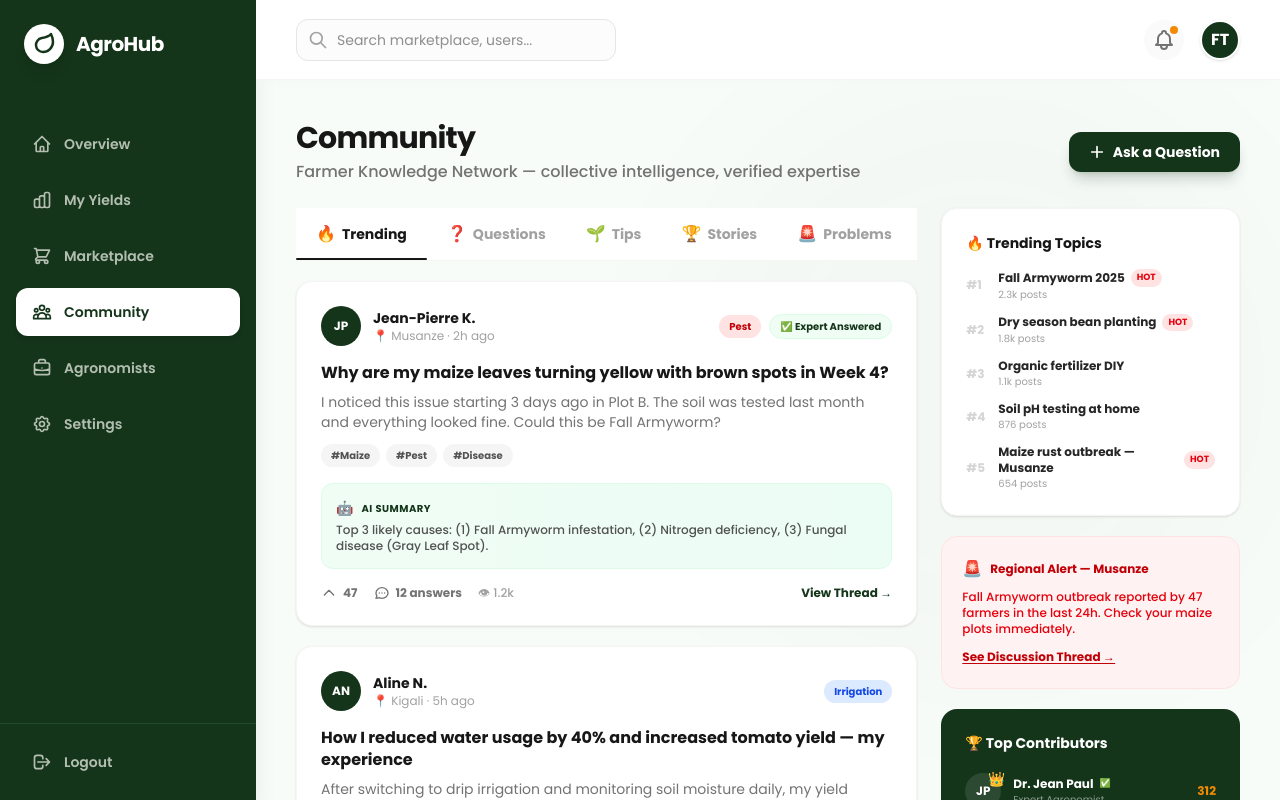
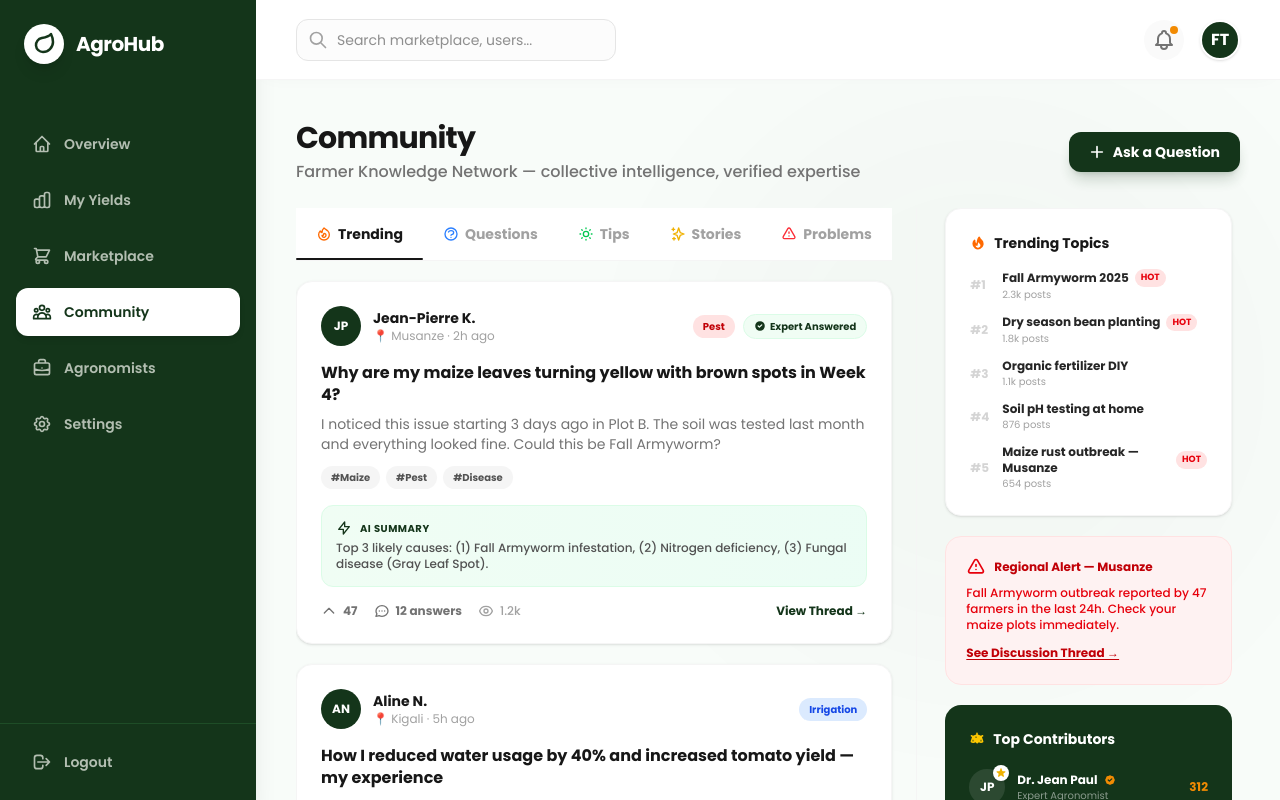
Before and after one commit to BYIRINGIRO-Samuel/Agro-hub, a Next.js app: page /dashboard/community in a window 1280 px wide. Shown: the top 800 px of the page. Built offline with nearby package versions, Linux system fonts and the light colour scheme.

Commit message:
Enhance Community layout with scrollable sidebar and replace emojis with optimized inline SVGs

```diff
--- a/app/dashboard/community/page.tsx
+++ b/app/dashboard/community/page.tsx
@@ -3,18 +3,17 @@
 import React, { useState } from "react";
 import Link from "next/link";
 
-/* ─── Data ─────────────────────────────────────── */
 const feedTabs = [
-  { id: "Trending",  label: "Trending",  icon: "🔥" },
-  { id: "Questions", label: "Questions", icon: "❓" },
-  { id: "Tips",      label: "Tips",      icon: "🌱" },
-  { id: "Stories",   label: "Stories",   icon: "🏆" },
-  { id: "Problems",  label: "Problems",  icon: "🚨" },
+  { id: "Trending",  label: "Trending",  icon: <svg className="w-4 h-4 text-orange-500" fill="none" viewBox="0 0 24 24" stroke="currentColor" strokeWidth="2"><path strokeLinecap="round" strokeLinejoin="round" d="M17.657 18.657A8 8 0 016.343 7.343S7 9 9 10c0-2 .5-5 2.986-7C14 5 16.09 5.777 17.656 7.343A7.975 7.975 0 0120 13a7.975 7.975 0 01-2.343 5.657z" /><path strokeLinecap="round" strokeLinejoin="round" d="M9.879 16.121A3 3 0 1012.015 11L11 14H9c0 .768.293 1.536.879 2.121z" /></svg> },
+  { id: "Questions", label: "Questions", icon: <svg className="w-4 h-4 text-blue-500" fill="none" viewBox="0 0 24 24" stroke="currentColor" strokeWidth="2"><path strokeLinecap="round" strokeLinejoin="round" d="M8.228 9c.549-1.165 2.03-2 3.772-2 2.21 0 4 1.343 4 3 0 1.4-1.278 2.575-3.006 2.907-.542.104-.994.54-.994 1.093m0 3h.01M21 12a9 9 0 11-18 0 9 9 0 0118 0z" /></svg> },
+  { id: "Tips",      label: "Tips",      icon: <svg className="w-4 h-4 text-green-500" fill="none" viewBox="0 0 24 24" stroke="currentColor" strokeWidth="2"><path strokeLinecap="round" strokeLinejoin="round" d="M12 3v1m0 16v1m9-9h-1M4 12H3m15.364 6.364l-.707-.707M6.343 6.343l-.707-.707m12.728 0l-.707.707M6.343 17.657l-.707.707M16 12a4 4 0 11-8 0 4 4 0 018 0z" /></svg> },
+  { id: "Stories",   label: "Stories",   icon: <svg className="w-4 h-4 text-yellow-500" fill="none" viewBox="0 0 24 24" stroke="currentColor" strokeWidth="2"><path strokeLinecap="round" strokeLinejoin="round" d="M5 3v4M3 5h4M6 17v4m-2-2h4m5-16l2.286 6.857L21 12l-5.714 2.143L13 21l-2.286-6.857L5 12l5.714-2.143L13 3z" /></svg> },
+  { id: "Problems",  label: "Problems",  icon: <svg className="w-4 h-4 text-red-500" fill="none" viewBox="0 0 24 24" stroke="currentColor" strokeWidth="2"><path strokeLinecap="round" strokeLinejoin="round" d="M12 9v2m0 4h.01m-6.938 4h13.856c1.54 0 2.502-1.667 1.732-3L13.732 4c-.77-1.333-2.694-1.333-3.464 0L3.34 16c-.77 1.333.192 3 1.732 3z" /></svg> },
 ];
 
 const posts = [
   {
-    id: 1, tab: "Questions ❓", tag: "Pest", crop: "Maize",
+    id: 1, tab: "Questions", tag: "Pest", crop: "Maize",
     author: "Jean-Pierre K.", location: "Musanze", avatar: "JP", time: "2h ago",
     title: "Why are my maize leaves turning yellow with brown spots in Week 4?",
     body: "I noticed this issue starting 3 days ago in Plot B. The soil was tested last month and everything looked fine. Could this be Fall Armyworm?",
@@ -23,7 +22,7 @@ const posts = [
     expertAnswered: true, tags: ["Maize", "Pest", "Disease"],
   },
   {
-    id: 2, tab: "Tips 🌱", tag: "Irrigation", crop: "Tomatoes",
+    id: 2, tab: "Tips", tag: "Irrigation", crop: "Tomatoes",
     author: "Aline N.", location: "Kigali", avatar: "AN", time: "5h ago",
     title: "How I reduced water usage by 40% and increased tomato yield — my experience",
     body: "After switching to drip irrigation and monitoring soil moisture daily, my yield jumped from 1.2T to 1.7T this season. Here's my step-by-step approach…",
@@ -32,7 +31,7 @@ const posts = [
     expertAnswered: false, tags: ["Tomatoes", "Irrigation", "Efficiency"],
   },
   {
-    id: 3, tab: "Problems 🚨", tag: "Disease", crop: "Beans",
+    id: 3, tab: "Problems", tag: "Disease", crop: "Beans",
     author: "Eric H.", location: "Rubavu", avatar: "EH", time: "1d ago",
     title: "URGENT: Bean rust spreading across 3 plots — what stops it fast?",
     body: "Started in Plot A and now affecting Plot C. Reddish-brown pustules on leaves. Tried copper fungicide but minimal effect after 4 days.",
@@ -41,7 +40,7 @@ const posts = [
     expertAnswered: true, tags: ["Beans", "Disease", "Urgent"],
   },
   {
-    id: 4, tab: "Stories 🏆", tag: "Success", crop: "Sorghum",
+    id: 4, tab: "Stories", tag: "Success", crop: "Sorghum",
     author: "Grace U.", location: "Huye", avatar: "GU", time: "2d ago",
     title: "From 0.8T to 2.1T in one season — how Agro-Hub changed my farm",
     body: "I followed the AI recommendations on this platform, adjusted my planting schedule by 2 weeks, changed my fertilizer mix, and the results were incredible…",
@@ -78,17 +77,9 @@ export default function CommunityPage() {
   const [activeTab, setActiveTab] = useState("Trending");
   const [askOpen, setAskOpen] = useState(false);
 
-  const tabLabel = (id: string) => {
-    const map: Record<string, string> = {
-      Trending: "Trending 🔥", Questions: "Questions ❓",
-      Tips: "Tips 🌱", Stories: "Stories 🏆", Problems: "Problems 🚨",
-    };
-    return map[id] ?? id;
-  };
-
   const filtered = activeTab === "Trending"
     ? posts
-    : posts.filter(p => p.tab === tabLabel(activeTab));
+    : posts.filter(p => p.tab === activeTab);
 
   return (
     <div className="space-y-6">
@@ -121,14 +112,14 @@ export default function CommunityPage() {
               <textarea rows={4} placeholder="Describe your problem in detail…" className="w-full px-4 py-3 bg-neutral-50 border border-neutral-200 rounded-xl text-sm font-medium focus:outline-none focus:ring-2 focus:ring-brand-green/30 focus:border-brand-green resize-none" />
               <div className="flex gap-3">
                 <select className="flex-1 px-3 py-2.5 bg-neutral-50 border border-neutral-200 rounded-xl text-sm font-medium focus:outline-none">
-                  <option>🌽 Maize</option><option>🫘 Beans</option><option>🍅 Tomatoes</option>
+                  <option>Maize</option><option>Beans</option><option>Tomatoes</option>
                 </select>
                 <select className="flex-1 px-3 py-2.5 bg-neutral-50 border border-neutral-200 rounded-xl text-sm font-medium focus:outline-none">
-                  <option>🐛 Pest</option><option>🍄 Disease</option><option>💧 Irrigation</option><option>🌱 Planting</option>
+                  <option>Pest</option><option>Disease</option><option>Irrigation</option><option>Planting</option>
                 </select>
               </div>
               <div className="flex items-center gap-2 p-3 bg-green-50 border border-green-100 rounded-xl">
-                <span className="text-base">🤖</span>
+                <svg className="w-5 h-5 text-brand-green" fill="none" viewBox="0 0 24 24" stroke="currentColor" strokeWidth="2"><path strokeLinecap="round" strokeLinejoin="round" d="M13 10V3L4 14h7v7l9-11h-7z" /></svg>
                 <p className="text-xs text-green-700 font-semibold">AI will instantly suggest answers while the community responds.</p>
               </div>
               <button className="w-full bg-brand-green text-white font-extrabold py-3 rounded-xl hover:bg-brand-green-hover transition-colors">
@@ -139,9 +130,9 @@ export default function CommunityPage() {
         </div>
       )}
 
-      <div className="grid grid-cols-1 lg:grid-cols-3 gap-6">
+      <div className="grid grid-cols-1 lg:grid-cols-3 gap-6 items-start">
         {/* Main Feed */}
-        <div className="lg:col-span-2 space-y-5">
+        <div className="lg:col-span-2 space-y-5 lg:h-[calc(100vh-150px)] lg:overflow-y-auto lg:pr-6 lg:border-r lg:border-neutral-100 [scrollbar-width:none] [&::-webkit-scrollbar]:hidden">
           {/* Threads-style Tab Bar */}
           <div className="bg-white border-b border-neutral-100 flex overflow-x-auto">
             {feedTabs.map((tab) => (
@@ -180,7 +171,10 @@ export default function CommunityPage() {
                 <div className="flex items-center gap-2">
                   <span className={`text-[10px] font-extrabold px-2.5 py-1 rounded-full ${tagStyle[post.tag] ?? "bg-neutral-100 text-neutral-500"}`}>{post.tag}</span>
                   {post.expertAnswered && (
-                    <span className="text-[10px] font-extrabold text-brand-green bg-green-50 border border-green-100 px-2.5 py-1 rounded-full">✅ Expert Answered</span>
+                    <span className="flex items-center gap-1 text-[10px] font-extrabold text-brand-green bg-green-50 border border-green-100 px-2.5 py-1 rounded-full">
+                      <svg className="w-3 h-3" fill="currentColor" viewBox="0 0 20 20"><path fillRule="evenodd" d="M10 18a8 8 0 100-16 8 8 0 000 16zm3.707-9.293a1 1 0 00-1.414-1.414L9 10.586 7.707 9.293a1 1 0 00-1.414 1.414l2 2a1 1 0 001.414 0l4-4z" clipRule="evenodd" /></svg>
+                      Expert Answered
+                    </span>
                   )}
                 </div>
               </div>
@@ -201,7 +195,7 @@ export default function CommunityPage() {
               {/* AI Summary */}
               <div className="bg-linear-to-r from-green-50 to-emerald-50 border border-green-100 rounded-xl p-3.5 mb-4">
                 <div className="flex items-center gap-2 mb-1">
-                  <span className="text-sm">🤖</span>
+                  <svg className="w-4 h-4 text-brand-green" fill="none" viewBox="0 0 24 24" stroke="currentColor" strokeWidth="2"><path strokeLinecap="round" strokeLinejoin="round" d="M13 10V3L4 14h7v7l9-11h-7z" /></svg>
                   <p className="text-[10px] font-extrabold text-brand-green uppercase tracking-wider">AI Summary</p>
                 </div>
                 <p className="text-xs text-neutral-600 font-medium">{post.aiSummary}</p>
@@ -218,7 +212,10 @@ export default function CommunityPage() {
                     <svg className="w-4 h-4" fill="none" viewBox="0 0 24 24" stroke="currentColor" strokeWidth="2"><path strokeLinecap="round" strokeLinejoin="round" d="M8 12h.01M12 12h.01M16 12h.01M21 12c0 4.418-4.03 8-9 8a9.863 9.863 0 01-4.255-.949L3 20l1.395-3.72C3.512 15.042 3 13.574 3 12c0-4.418 4.03-8 9-8s9 3.582 9 8z" /></svg>
                     {post.answers} answers
                   </button>
-                  <span className="text-xs text-neutral-400 font-medium">👁 {post.views}</span>
+                  <span className="flex items-center gap-1.5 text-xs text-neutral-400 font-medium">
+                    <svg className="w-4 h-4" fill="none" viewBox="0 0 24 24" stroke="currentColor" strokeWidth="2"><path strokeLinecap="round" strokeLinejoin="round" d="M15 12a3 3 0 11-6 0 3 3 0 016 0z" /><path strokeLinecap="round" strokeLinejoin="round" d="M2.458 12C3.732 7.943 7.523 5 12 5c4.478 0 8.268 2.943 9.542 7-1.274 4.057-5.064 7-9.542 7-4.477 0-8.268-2.943-9.542-7z" /></svg>
+                    {post.views}
+                  </span>
                 </div>
                 <Link href={`/dashboard/community/${post.id}`} className="text-xs font-extrabold text-brand-green hover:underline">View Thread →</Link>
               </div>
@@ -227,10 +224,13 @@ export default function CommunityPage() {
         </div>
 
         {/* Sidebar */}
-        <div className="flex flex-col gap-5">
+        <div className="flex flex-col gap-5 lg:h-[calc(100vh-150px)] lg:overflow-y-auto lg:pl-1 lg:pr-2 [scrollbar-width:none] [&::-webkit-scrollbar]:hidden">
           {/* Trending Topics */}
           <div className="bg-white p-6 rounded-2xl border border-neutral-100 shadow-sm">
-            <h2 className="text-sm font-extrabold text-neutral-900 mb-4">🔥 Trending Topics</h2>
+            <h2 className="flex items-center gap-2 text-sm font-extrabold text-neutral-900 mb-4">
+              <svg className="w-4 h-4 text-orange-500" fill="currentColor" viewBox="0 0 20 20"><path fillRule="evenodd" d="M12.395 2.553a1 1 0 00-1.45-.385c-.345.23-.614.558-.822.88-.214.33-.403.713-.57 1.116-.334.804-.614 1.768-.84 2.734a31.365 31.365 0 00-.613 3.58 2.64 2.64 0 01-.945-1.067c-.328-.68-.398-1.534-.398-2.654A1 1 0 005.05 6.05 6.981 6.981 0 003 11a7 7 0 1011.95-4.95c-.592-.591-.98-.985-1.348-1.467-.363-.476-.724-1.063-1.207-2.03zM12.12 15.12A3 3 0 017 13s.879.5 2.5.5c0-1 .5-4 1.25-4.5.5 1 .786 1.293 1.371 1.879A2.99 2.99 0 0113 13a2.99 2.99 0 01-.879 2.121z" clipRule="evenodd" /></svg>
+              Trending Topics
+            </h2>
             <div className="flex flex-col gap-3">
               {trending.map((t, i) => (
                 <div key={t.topic} className="flex items-center gap-3 group cursor-pointer">
@@ -250,7 +250,7 @@ export default function CommunityPage() {
           {/* Regional Alert */}
           <div className="bg-red-50 border border-red-100 p-5 rounded-2xl">
             <div className="flex items-center gap-2 mb-2">
-              <span className="text-base">🚨</span>
+              <svg className="w-5 h-5 text-red-600" fill="none" viewBox="0 0 24 24" stroke="currentColor" strokeWidth="2"><path strokeLinecap="round" strokeLinejoin="round" d="M12 9v2m0 4h.01m-6.938 4h13.856c1.54 0 2.502-1.667 1.732-3L13.732 4c-.77-1.333-2.694-1.333-3.464 0L3.34 16c-.77 1.333.192 3 1.732 3z" /></svg>
               <p className="text-xs font-extrabold text-red-700">Regional Alert — Musanze</p>
             </div>
             <p className="text-xs text-red-600 font-medium">Fall Armyworm outbreak reported by 47 farmers in the last 24h. Check your maize plots immediately.</p>
@@ -259,7 +259,10 @@ export default function CommunityPage() {
 
           {/* Top Contributors */}
           <div className="bg-brand-green p-6 rounded-2xl">
-            <h2 className="text-sm font-extrabold text-white mb-5">🏆 Top Contributors</h2>
+            <h2 className="flex items-center gap-2 text-sm font-extrabold text-white mb-5">
+              <svg className="w-4 h-4 text-yellow-400" fill="currentColor" viewBox="0 0 20 20"><path fillRule="evenodd" d="M10 2a1 1 0 011 1v1.323l3.954 1.582 1.599-.8a1 1 0 01.894 1.79l-1.233.616 1.738 5.42a1 1 0 01-.285 1.05A3.989 3.989 0 0115 15a3.984 3.984 0 01-2.636-1.002l-1.42 1.42a1 1 0 01-1.414 0l-1.42-1.42A3.984 3.984 0 015 15a3.989 3.989 0 01-2.667-1.019 1 1 0 01-.285-1.05l1.738-5.42-1.233-.617a1 1 0 01.894-1.788l1.599.799L9 4.323V3a1 1 0 011-1zm-5 8.274l-.818 2.552c.25.112.526.174.818.174.292 0 .569-.062.818-.174L5 10.274zm10 0l-.818 2.552c.25.112.526.174.818.174.292 0 .569-.062.818-.174L15 10.274zm-5-3.044l-2.022 2.696c.254.112.535.174.822.174s.568-.062.822-.174l-2.022-2.696z" clipRule="evenodd" /></svg>
+              Top Contributors
+            </h2>
             <div className="flex flex-col gap-4">
               {contributors.map((c, i) => (
                 <div key={c.name} className="flex items-center gap-3 group">
@@ -267,12 +270,18 @@ export default function CommunityPage() {
                     <div className="w-9 h-9 rounded-full bg-white/10 text-white text-xs font-extrabold flex items-center justify-center group-hover:bg-white/20 transition-colors">
                       {c.avatar}
                     </div>
-                    {i === 0 && <span className="absolute -top-1 -right-1 text-sm">👑</span>}
+                    {i === 0 && (
+                      <span className="absolute -top-1 -right-1 flex h-4 w-4 items-center justify-center rounded-full bg-white shadow-sm">
+                        <svg className="w-3 h-3 text-yellow-500" fill="currentColor" viewBox="0 0 20 20"><path d="M9.049 2.927c.3-.921 1.603-.921 1.902 0l1.07 3.292a1 1 0 00.95.69h3.462c.969 0 1.371 1.24.588 1.81l-2.8 2.034a1 1 0 00-.364 1.118l1.07 3.292c.3.921-.755 1.688-1.54 1.118l-2.8-2.034a1 1 0 00-1.175 0l-2.8 2.034c-.784.57-1.838-.197-1.539-1.118l1.07-3.292a1 1 0 00-.364-1.118L2.98 8.72c-.783-.57-.38-1.81.588-1.81h3.461a1 1 0 00.951-.69l1.07-3.292z" /></svg>
+                      </span>
+                    )}
                   </div>
                   <div className="flex-1 min-w-0">
                     <div className="flex items-center gap-1.5">
                       <p className="text-white text-xs font-bold truncate">{c.name}</p>
-                      {c.verified && <span className="text-[9px] text-brand-orange font-extrabold shrink-0">✅</span>}
+                      {c.verified && (
+                        <svg className="w-3 h-3 text-brand-orange shrink-0" fill="currentColor" viewBox="0 0 20 20"><path fillRule="evenodd" d="M6.267 3.455a3.066 3.066 0 001.745-.723 3.066 3.066 0 013.976 0 3.066 3.066 0 001.745.723 3.066 3.066 0 012.812 2.812c.051.643.304 1.254.723 1.745a3.066 3.066 0 010 3.976 3.066 3.066 0 00-.723 1.745 3.066 3.066 0 01-2.812 2.812 3.066 3.066 0 00-1.745.723 3.066 3.066 0 01-3.976 0 3.066 3.066 0 00-1.745-.723 3.066 3.066 0 01-2.812-2.812 3.066 3.066 0 00-.723-1.745 3.066 3.066 0 010-3.976 3.066 3.066 0 00.723-1.745 3.066 3.066 0 012.812-2.812zm7.44 5.252a1 1 0 00-1.414-1.414L9 10.586 7.707 9.293a1 1 0 00-1.414 1.414l2 2a1 1 0 001.414 0l4-4z" clipRule="evenodd" /></svg>
+                      )}
                     </div>
                     <p className="text-white/50 text-[10px]">{c.badge}</p>
                   </div>
@@ -292,7 +301,7 @@ export default function CommunityPage() {
             <div className="flex flex-col gap-3">
               {["Soil turning white after heavy rain?", "Best fertilizer before dry season?", "Cassava wilting in good soil?"].map((q) => (
                 <div key={q} className="flex items-start gap-2 p-3 bg-neutral-50 rounded-xl border border-neutral-100 hover:border-brand-green/30 cursor-pointer transition-colors">
-                  <span className="text-brand-orange text-sm shrink-0">❓</span>
+                  <svg className="w-4 h-4 text-brand-orange shrink-0 mt-0.5" fill="none" viewBox="0 0 24 24" stroke="currentColor" strokeWidth="2"><path strokeLinecap="round" strokeLinejoin="round" d="M8.228 9c.549-1.165 2.03-2 3.772-2 2.21 0 4 1.343 4 3 0 1.4-1.278 2.575-3.006 2.907-.542.104-.994.54-.994 1.093m0 3h.01M21 12a9 9 0 11-18 0 9 9 0 0118 0z" /></svg>
                   <p className="text-xs font-semibold text-neutral-700">{q}</p>
                 </div>
               ))}
```
